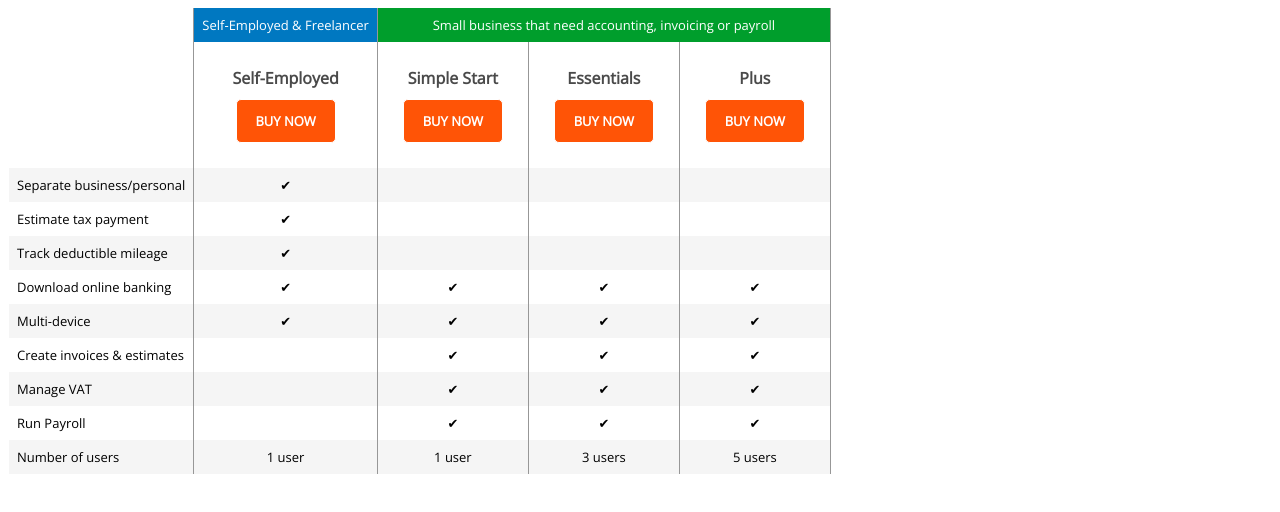
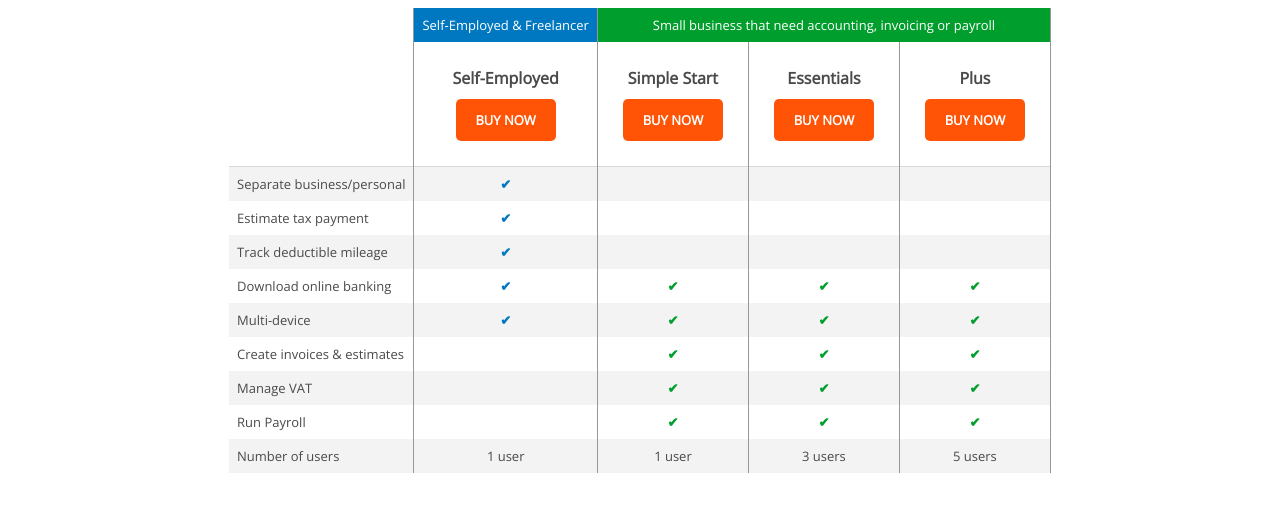
Before and after one commit to saramartinss/reprograma-layout-tabela, a plain HTML site: page index.html in a window 1280 px wide. Drawn offline with nearby package versions, Linux system fonts and the light colour scheme.

Commit message:
tabela finalizada

```diff
--- a/css/style.css
+++ b/css/style.css
@@ -4,38 +4,41 @@
 
 body {
     font-family: 'Open Sans', Arial, Helvetica, sans-serif;
+    color: #4a4a4a;
 }
 
 table {
     border-collapse: collapse;
+    text-align: center;
+    margin: 0 auto;
+}
 
+thead {
+    border-left-color: white;
 }
 
 table, tr, td, th, thead {
-    border-left: 1px solid;
     border-right: 1px solid;
     padding: 8px;
     border-color: #979797;
     font-size: 13px;
-
 }
 
 tr td:nth-child(n+2) {
     text-align: center;
 }
 
+.linhas {
+    color: white;
+    font-size: 13px;
+    font-weight: lighter;
+}
 .linhas__col-2 {
     background-color: #0078C1;
-    color: white;
-    font-weight: lighter;
-    font-size: 13px;
 }
 
 .linhas__col-3 {
     background-color: #009E2C;
-    color: white;
-    font-weight: lighter;
-    font-size: 13px;
 }
 
 .col-btn {
@@ -47,7 +50,6 @@
 a {
     display: block;
     text-decoration: none;
-    border: 1px solid;
     padding: 12px;
     font-size: 13px;
     color: #ffffff;
@@ -55,13 +57,37 @@
     border-radius: 5px;
     width: 100px;
     margin: 10px auto 0 auto;
-
+    text-transform: uppercase;
 }
 
 tbody tr:nth-child(odd) {
-    background-color: #F5F5F5;
+    background-color: #F3F3f3;
 }
 
 th, td {
-    border-left-color: #ffffff;
+    border-left-color: #d8d8d8;
 }
+
+.linhas_2 {
+    border-bottom: 1px solid #D8D8D8;
+}
+
+
+tr td:first-child{
+    text-align: left;
+}
+
+.check_azul {
+    color: #0078C1;
+    font-weight: bold;
+}
+
+.check_verde {
+    color: #009E2C;
+    font-weight: bold;
+}
+
+a:hover {
+    box-shadow: 0 5px 10px grey;
+    transform: translateY(-5px);
+}
--- a/index.html
+++ b/index.html
@@ -10,24 +10,24 @@
     <table>
         <thead>
             <tr class="linhas">
-                <th class="linhas__col-1"></th>
-                <th class="linhas__col-2">Self-Employed & Freelancer</th>
-                <th class="linhas__col-3"colspan="3">Small business that need accounting, invoicing or payroll</th>
+                <th class="linhas linhas__col-1"></th>
+                <th class="linhas linhas__col-2">Self-Employed & Freelancer</th>
+                <th class="linhas linhas__col-3"colspan="3">Small business that need accounting, invoicing or payroll</th>
             </tr>
 
-            <tr class="linhas">
+            <tr class="linhas_2">
                 <th></th>
                 <th class="col-btn">Self-Employed
-                    <a href="#">BUY NOW</a>
+                    <a href="#">Buy Now</a>
                 </th>
                 <th class="col-btn">Simple Start
-                    <a href="#">BUY NOW</a>
+                    <a href="#">Buy Now</a>
                 </th>
                 <th class="col-btn">Essentials
-                    <a href="#">BUY NOW</a>
+                    <a href="#">Buy Now</a>
                 </th>
                 <th class="col-btn">Plus
-                    <a href="#">BUY NOW</a>
+                    <a href="#">Buy Now</a>
                 </th>
             </tr>
         </thead>
@@ -35,7 +35,7 @@
         <tbody>
             <tr>
                 <td>Separate business/personal</td>
-                <td>✔</td>
+                <td class="check_azul">✔</td>
                 <td></td>
                 <td></td>
                 <td></td>
@@ -43,7 +43,7 @@
 
             <tr>
                 <td>Estimate tax payment</td>
-                <td>✔</td>
+                <td class="check_azul">✔</td>
                 <td></td>
                 <td></td>
                 <td></td>
@@ -51,7 +51,7 @@
 
             <tr>
                 <td>Track deductible mileage</td>
-                <td>✔</td>
+                <td class="check_azul">✔</td>
                 <td></td>
                 <td></td>
                 <td></td>
@@ -59,42 +59,42 @@
 
             <tr>
                 <td>Download online banking</td>
-                <td>✔</td>
-                <td>✔</td>
-                <td>✔</td>
-                <td>✔</td>
+                <td class="check_azul">✔</td>
+                <td class="check_verde">✔</td>
+                <td class="check_verde">✔</td>
+                <td class="check_verde">✔</td>
             </tr>
 
             <tr>
                 <td>Multi-device</td>
-                <td>✔</td>
-                <td>✔</td>
-                <td>✔</td>
-                <td>✔</td>
+                <td class="check_azul">✔</td>
+                <td class="check_verde">✔</td>
+                <td class="check_verde">✔</td>
+                <td class="check_verde">✔</td>
             </tr>
 
             <tr>
                 <td>Create invoices & estimates</td>
                 <td></td>
-                <td>✔</td>
-                <td>✔</td>
-                <td>✔</td>
+                <td class="check_verde">✔</td>
+                <td class="check_verde">✔</td>
+                <td class="check_verde">✔</td>
             </tr>
 
             <tr>
                 <td>Manage VAT</td>
                 <td></td>
-                <td>✔</td>
-                <td>✔</td>
-                <td>✔</td>
+                <td class="check_verde">✔</td>
+                <td class="check_verde">✔</td>
+                <td class="check_verde">✔</td>
             </tr>
 
             <tr>
                 <td>Run Payroll</td>
                 <td></td>
-                <td>✔</td>
-                <td>✔</td>
-                <td>✔</td>
+                <td class="check_verde">✔</td>
+                <td class="check_verde">✔</td>
+                <td class="check_verde">✔</td>
             </tr>
 
             <tr>
```
